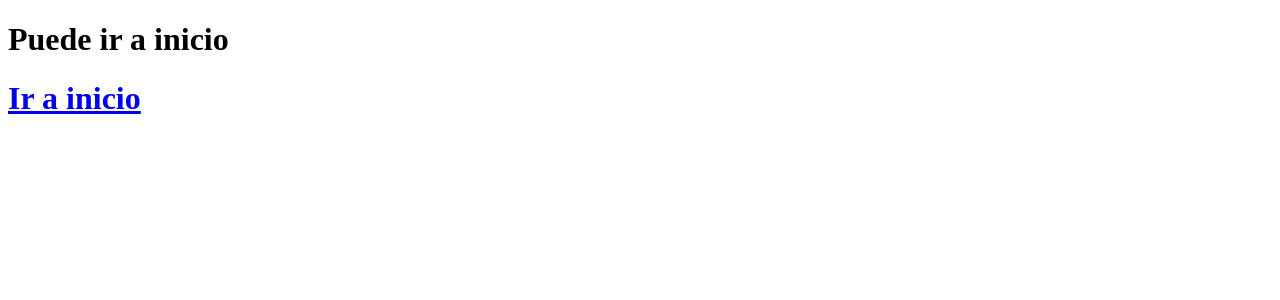
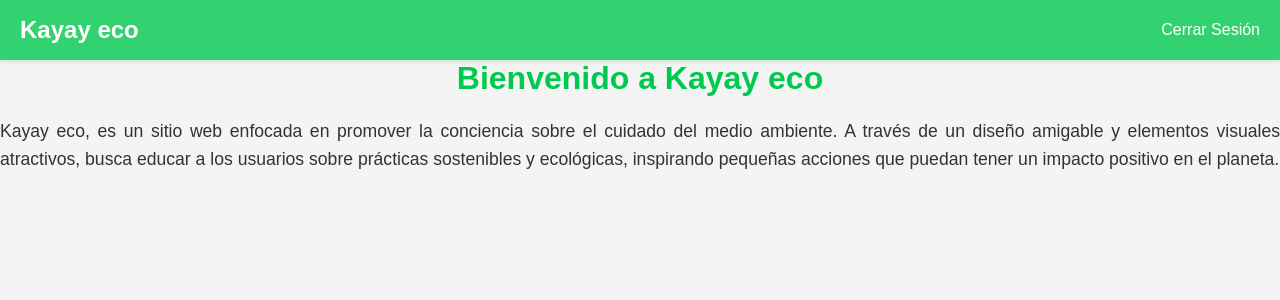
Before and after one commit to juanrmos/Construccion_Software1, a PHP site: page /Principal.php in a window 1280 px wide. Shown: the top 300 px of the page. Run offline with PHP 8.4, Linux system fonts and the light colour scheme; the visitor is signed in with stand-in values (Sample User, id 1).

Commit message:
Actualizacion general a todos los archivos y reorganizacion

```diff
--- a/estilos.css
+++ b/CSS/Estilos.css
@@ -10,11 +10,11 @@ body {
     justify-content: center;
     align-items: center;
     height: 100vh;
-    background: url(imagenes/Fondo_Medio_ambiente.jpg) center/cover no-repeat;
+    background: url("/ExamenMC/imagenes/Fondo_Medio_ambiente.jpg") center/cover no-repeat;
 }
 
 .contenedor-login {
-    background: url(imagenes/Fondo_Login2.jpg) center/cover no-repeat;
+    background: url("/ExamenMC/imagenes/Fondo_Login2.jpg")center/cover no-repeat;
     padding: 20px;
     border-radius: 20px;
     box-shadow: 0px 4px 10px rgba(0, 0, 0, 0.1);
--- /dev/null
+++ b/CSS/Estilos_general.css
@@ -0,0 +1,103 @@
+
+* {
+    margin: 0;
+    padding: 0;
+    box-sizing: border-box;
+}
+
+
+body {
+    font-family: Arial, sans-serif;
+    background-color: #f4f4f4;
+    color: #333;
+    padding-top: 60px;
+    display: flex;
+    justify-content: center;
+}
+
+
+.navbar {
+    position: fixed;
+    top: 0;
+    left: 0;
+    width: 100%;
+    height: 60px;
+    background-color: rgba(0, 202, 78, 0.8);
+    display: flex;
+    justify-content: space-between;
+    align-items: center;
+    padding: 0 20px;
+    box-shadow: 0 2px 4px rgba(0, 0, 0, 0.1);
+    z-index: 1000;
+}
+
+.navbar-brand a {
+    color: #fff;
+    text-decoration: none;
+    font-size: 1.5em;
+    font-weight: bold;
+}
+
+.navbar-links a {
+    color: #fff;
+    text-decoration: none;
+    margin-left: 20px;
+    font-size: 1em;
+    transition: color 0.3s;
+}
+
+.navbar-links a:hover {
+    color: #d4d4d4;
+}
+
+
+.contenedor {
+    width: 90%;
+    max-width: 800px;
+    background-color: #fff;
+    border-radius: 8px;
+    padding: 20px;
+    box-shadow: 0 2px 8px rgba(0, 0, 0, 0.1);
+    margin: 20px 0;
+}
+
+
+h1, h2, h3 {
+    color: #00CA4E;
+    margin-bottom: 20px;
+    text-align: center;
+}
+
+
+p {
+    font-size: 1.1em;
+    line-height: 1.6;
+    text-align: justify;
+    margin-bottom: 20px;
+}
+
+
+a {
+    color: #00CA4E;
+    text-decoration: none;
+    transition: color 0.3s;
+}
+
+a:hover {
+    color: #008c3a;
+}
+
+/* Botón genérico */
+.boton {
+    display: inline-block;
+    padding: 10px 20px;
+    background-color: #5bc0de;
+    color: #fff;
+    text-decoration: none;
+    border-radius: 5px;
+    transition: background-color 0.3s;
+}
+
+.boton:hover {
+    background-color: #31b0d5;
+}
--- a/Principal.php
+++ b/Principal.php
@@ -1,8 +1,8 @@
 
 <?php
     session_start();
-    if (!isset($_SESSION['contrasena'])) {
-        header('location: http://127.0.0.1/ExamenMC/index.php');
+    if (!isset($_SESSION['usuario']) || !isset($_SESSION['contrasena'])) {
+        header('location: index.php');
         exit();
     }
 
@@ -15,15 +15,33 @@
 ?>
 
 <!DOCTYPE html>
-<html lang="en">
+<html lang="es">
 <head>
     <meta charset="UTF-8">
     <meta name="viewport" content="width=device-width, initial-scale=1.0">
-    <title>Bienvenido</title>
+    <title>Principal - Kayay eco</title>
+    <link rel="stylesheet" href="CSS/Estilos_general.css">
 </head>
 <body>
-    <h1> Puede ir a inicio <h1>
-    <a href = "Principal.php?logout=true"> Ir a inicio <a>
 
+    <nav class="navbar">
+        <div class="navbar-brand">
+            <a href="Principal.php">Kayay eco</a>
+        </div>
+        <div class="navbar-links">
+            <a href="Principal.php?logout=true">Cerrar Sesión</a>
+        </div>
+    </nav>
+
+
+    <main class="contenido">
+        <h1>Bienvenido a Kayay eco</h1>
+        <p>
+            Kayay eco, es un sitio web enfocada en promover la conciencia sobre el cuidado del medio ambiente.
+            A través de un diseño amigable y elementos visuales atractivos, busca educar a los usuarios sobre prácticas sostenibles y ecológicas,
+            inspirando pequeñas acciones que puedan tener un impacto positivo en el planeta.
+        </p>
+
+    </main>
 </body>
 </html>
--- a/index.php
+++ b/index.php
@@ -13,7 +13,7 @@
     <meta charset="UTF-8">
     <meta name="viewport" content="width=device-width, initial-scale=1.0">
     <title>Página de Inicio de Sesión</title>
-    <link rel="stylesheet" href="estilos.css">
+    <link rel="stylesheet" href="CSS/Estilos.css">
 </head>
 <body>
 
@@ -24,7 +24,7 @@
             <span class="circulo verde"></span>
         </div>
         <h2>Login</h2>
-        <form action="procesar_login.php" method="POST">
+        <form action="Procesar_login.php" method="POST" autocomplete="off">
             <div class="campo">
                 <label for="usuario">Nombre de usuario</label>
                 <input type="text" id="usuario" name="usuario" required>
```
Also changed, not shown: CSS/Pagina_carga.css (added, +37 -0 lines), CSS/Pagina_error.css (added, +44 -0 lines), Pagina_carga.php (added, +33 -0 lines), Pagina_error.php (renamed from clave_error.php, +6 -4 lines), index.html (deleted, +0 -39 lines), procesar_login.php (+8 -9 lines), imagenes/Error_pagina.jpeg (added).
